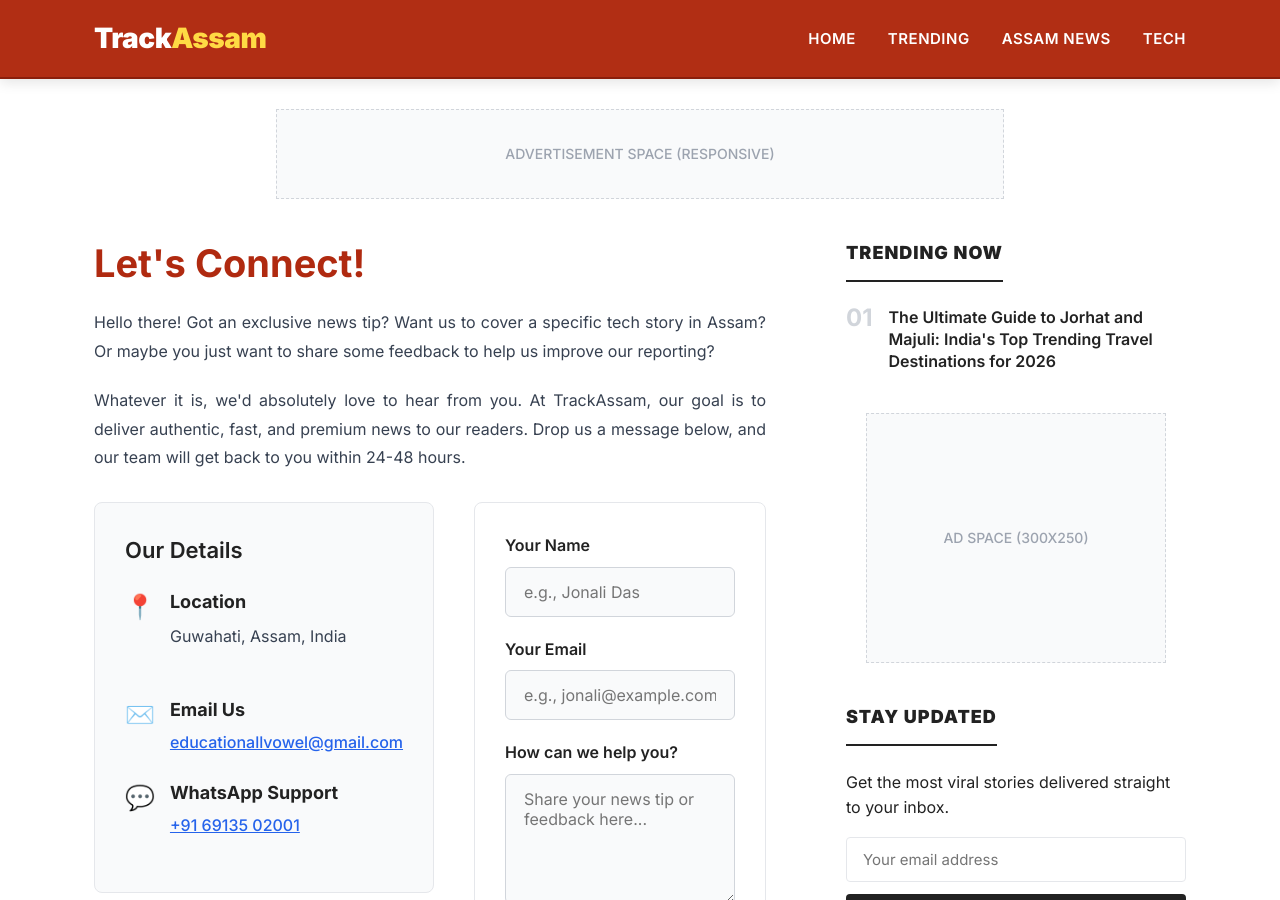
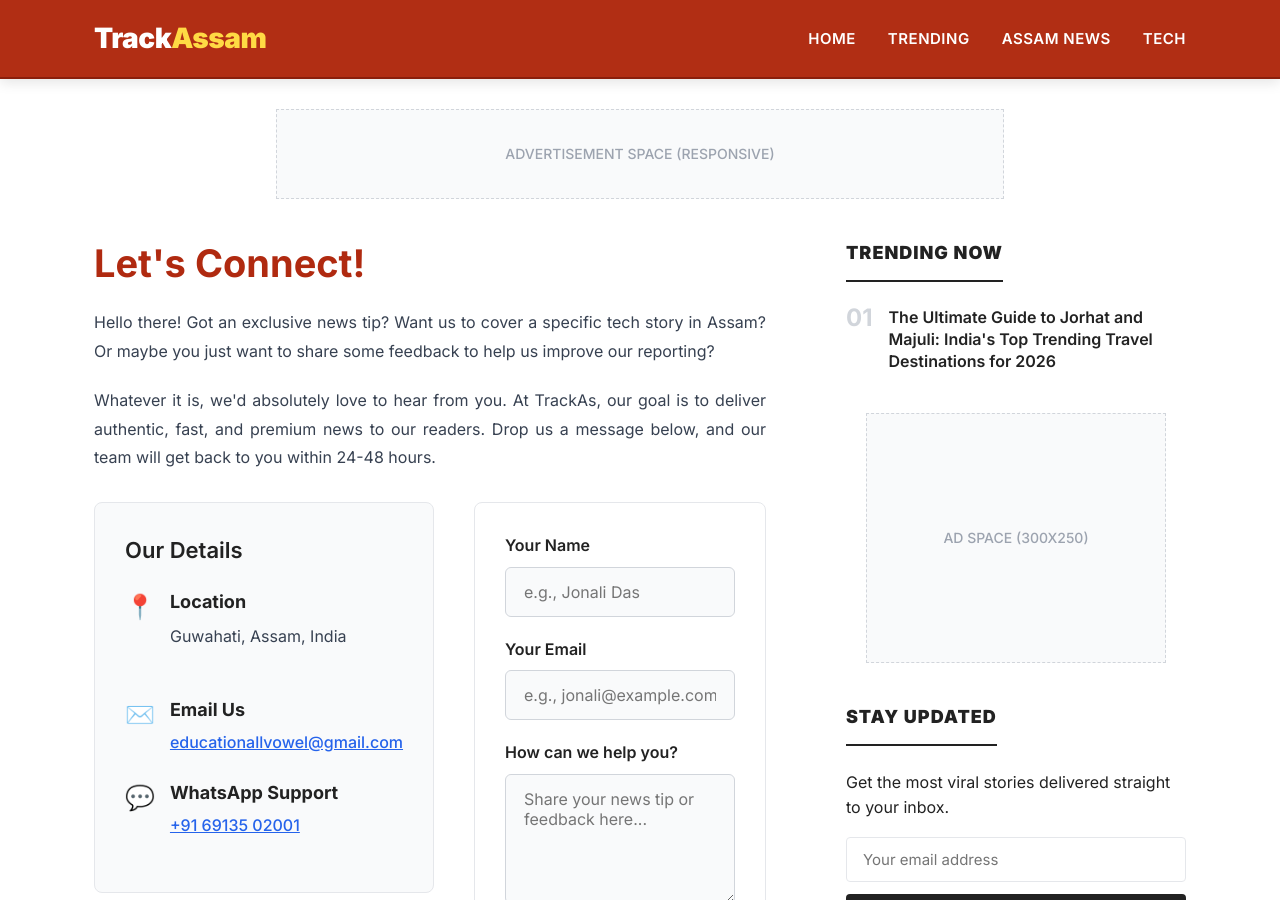
Before and after one commit to niyuktiassam2026-droid/trackassam, a Jekyll site: the page built from contact.html, in a window 1280 px wide and 900 px high. Built offline with Jekyll 4.4.1, drawn with Linux system fonts in a browser that asks for light colours.

Commit message:
Update contact.html

```diff
--- a/contact.html
+++ b/contact.html
@@ -1,7 +1,7 @@
 ---
 layout: default
 title: Contact Us
-description: Get in touch with the TrackAssam team. Share news tips, tech queries, or general feedback with us.
+description: Get in touch with the TrackAs team. Share news tips, tech queries, or general feedback with us.
 ---
 
 <style>
@@ -29,7 +29,7 @@
 
     <div class="post-content">
         <p>Hello there! Got an exclusive news tip? Want us to cover a specific tech story in Assam? Or maybe you just want to share some feedback to help us improve our reporting?</p>
-        <p>Whatever it is, we'd absolutely love to hear from you. At TrackAssam, our goal is to deliver authentic, fast, and premium news to our readers. Drop us a message below, and our team will get back to you within 24-48 hours.</p>
+        <p>Whatever it is, we'd absolutely love to hear from you. At TrackAs, our goal is to deliver authentic, fast, and premium news to our readers. Drop us a message below, and our team will get back to you within 24-48 hours.</p>
 
         <div class="contact-container">
 
@@ -64,9 +64,9 @@
             <div>
                 <form action="https://api.web3forms.com/submit" method="POST" class="premium-form">
                     <input type="hidden" name="access_key" value="f770098b-f7a7-4165-ac83-3ae442409d93">
-                    <input type="hidden" name="subject" value="New Inquiry from TrackAssam Contact Page">
-                    <input type="hidden" name="from_name" value="TrackAssam Portal">
-                    <input type="hidden" name="redirect" value="https://sakhan5240.github.io/trackassam/">
+                    <input type="hidden" name="subject" value="New Inquiry from TrackAs Contact Page">
+                    <input type="hidden" name="from_name" value="TrackAs Portal">
+                    <input type="hidden" name="redirect" value="https://sakhan5240.github.io/trackas/">
 
                     <div class="form-group">
                         <label for="name">Your Name</label>
```
